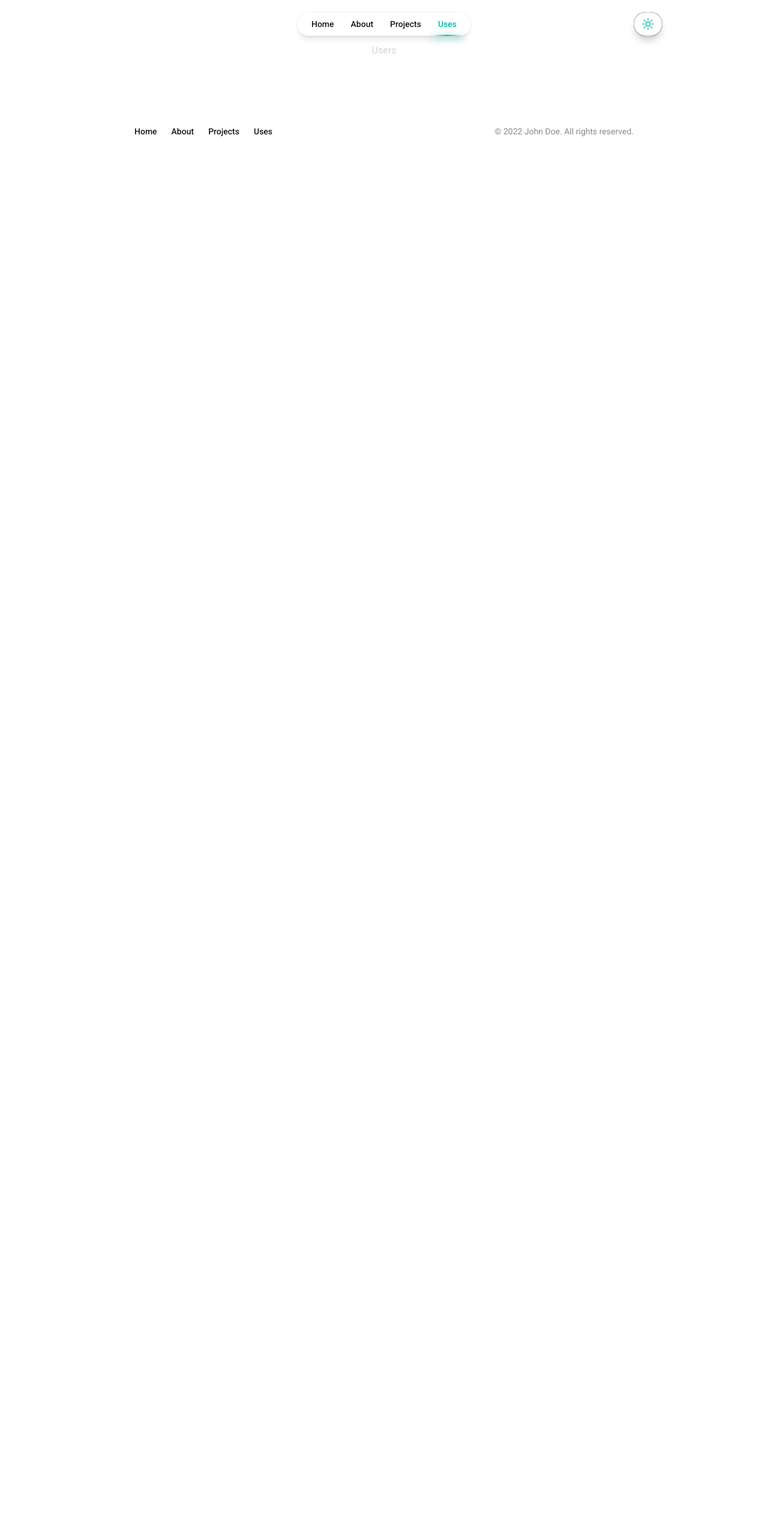
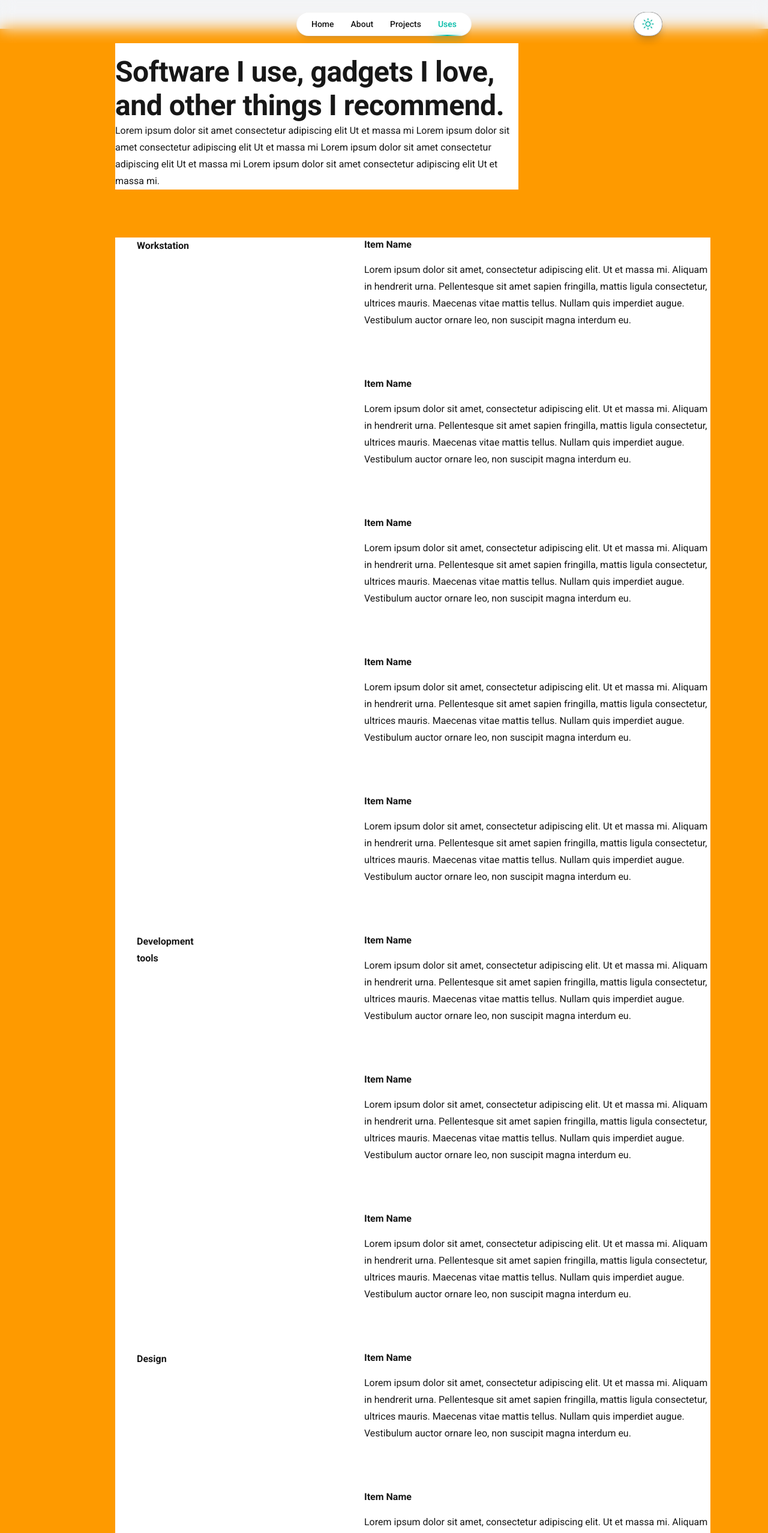
Before and after one commit to guilhermebpm/portifolio, a Next.js app: page /users in a window 1280 px wide. Shown: the top 2556 px of the page at 60% size. Before the commit the page ends 800 px from the top, so only its background shows below. Built offline with nearby package versions, Linux system fonts and the light colour scheme.

Commit message:
update user

```diff
--- a/src/app/layout.tsx
+++ b/src/app/layout.tsx
@@ -48,8 +48,8 @@ export default function RootLayout({ children }: { children: React.ReactNode })
     </header>
 
     {/* Main Content */}
-    <main className='pt-22 md:pt-12 flex flex-col items-center w-full'>
-      <div className='w-full max-w-7xl px-4 pt-0 md:pt-6 pb-16 md:px-20 mx-auto'>
+    <main className='pt-22 md:pt-12 flex flex-col items-center w-full max-h-full bg-gray-100'>
+      <div className='w-full max-h-full max-w-7xl px-4 pt-0 md:pt-6 pb-16 md:px-20 mx-auto bg-amber-500'>
         {children}
       </div>
     </main>
--- a/src/app/users/page.tsx
+++ b/src/app/users/page.tsx
@@ -1,3 +1,51 @@
+import Image from 'next/image';
+import Link from 'next/link';
+import UserIntro from '@/components/UserIntro';
+import WorkStation from '@/components/WorkStation';
 export default function users() {
-	return <h1 className='text-center text-gray-300'>Users</h1>;
+	return (
+		<main >
+					{/* Hero Section */}
+					<div className="mb-12 md:mb-20">
+						<UserIntro />
+					</div>
+					<div className='max-w-[992px] w-full h-[2704px] md:ml-28 bg-background mt-6'>
+			<div className='max-w-[992px] w-full h-fit bg-background flex flex-col md:flex-row justify-between'>
+				<h3 className='w-full md:max-w-[118px] text-left font-bold font-sans text-base text-foreground md:leading-7 md:ml-9'>Workstation</h3>
+				<div className='w-full md:w-[577px] h-fit bg-background'>
+					<WorkStation />
+					<WorkStation />
+					<WorkStation />
+					<WorkStation />
+					<WorkStation />
+				</div>
+			</div>
+			<div className='max-w-[992px] w-full h-fit bg-background flex flex-col md:flex-row justify-between'>
+				<h3 className='w-full md:max-w-[118px] text-left font-bold font-sans text-base text-foreground md:leading-7 md:ml-9'>Development tools</h3>
+				<div className='w-full md:w-[577px] h-fit bg-background'>
+					<WorkStation />
+					<WorkStation />
+					<WorkStation />
+				</div>
+			</div>
+			<div className='max-w-[992px] w-full h-fit bg-background flex flex-col md:flex-row justify-between'>
+				<h3 className='w-full md:max-w-[118px] text-left font-bold font-sans text-base text-foreground md:leading-7 md:ml-9'>Design</h3>
+				<div className='w-full md:w-[577px] h-fit bg-background'>
+					<WorkStation />
+					<WorkStation />
+				</div>
+			</div>
+			<div className='max-w-[992px] w-full h-fit bg-background flex flex-col md:flex-row justify-between'>
+				<h3 className='w-full md:max-w-[118px] text-left font-bold font-sans text-base text-foreground md:leading-7 md:ml-9'>Productivity</h3>
+				<div className='w-full md:w-[577px] h-fit bg-background'>
+					<WorkStation />
+					<WorkStation />
+					<WorkStation />
+					<WorkStation />
+				</div>
+			</div>
+		</div>
+
+		</main>
+	);
 }
--- a/src/components/Footer.tsx
+++ b/src/components/Footer.tsx
@@ -4,7 +4,7 @@ import Link from 'next/link';
 
 export function Footer() {
 	return (
-		<footer className="w-full border-t border-background bg-background">
+		<footer className="w-full max-h-fit border-t border-background bg-background">
 			<div className="mx-auto w-full max-w-7xl flex flex-col items-center gap-6 px-6 py-10 md:flex-row md:items-center md:justify-between md:px-36 md:py-12">
 				{/* Navigation Links */}
 				<nav className="flex flex-wrap justify-center gap-6">
--- /dev/null
+++ b/src/components/UserIntro.tsx
@@ -0,0 +1,20 @@
+export default function UserIntro() {
+	return (
+
+		<div className='h-full w-full max-w-[392px] bg-background pt-5 md:max-w-[672px] mx-auto md:ml-28'>
+			<div className='h-28 w-full rotate-0 opacity-100 '>
+				<h1 className='max-w-[672px] text-left font-bold font-sans text-2xl md:text-[48px] text-foreground leading-[30px] tracking-[-0.01em] md:text-5xl md:leading-[56px]'>
+					Software I use, gadgets I love, and other things I recommend.
+				</h1>
+			</div>
+			<div className='h-full w-full'>
+				<p className='text-left font-normal font-sans text-base text-foreground leading-[28px] tracking-normal md:leading-7'>
+					Lorem ipsum dolor sit amet consectetur adipiscing elit Ut et massa mi Lorem ipsum dolor sit amet consectetur
+					adipiscing elit Ut et massa mi Lorem ipsum dolor sit amet consectetur adipiscing elit Ut et massa mi Lorem ipsum dolor
+					sit amet consectetur adipiscing elit Ut et massa mi.
+				</p>
+			</div>
+		</div>
+
+	);
+}
--- /dev/null
+++ b/src/components/WorkStation.tsx
@@ -0,0 +1,11 @@
+export default function WorkStation() {
+	return (
+				<div className='max-w-[577px] w-full h-fit bg-background mx-auto md:mb-20'>
+					<h3 className='text-left font-bold font-sans text-base text-foreground'>Item Name</h3>
+					<p className='text-left font-normal font-sans text-base text-foreground leading-[28px] tracking-normal md:leading-7 mt-4'>
+					Lorem ipsum dolor sit amet, consectetur adipiscing elit. Ut et massa mi. Aliquam in hendrerit urna. Pellentesque sit amet sapien fringilla, mattis ligula consectetur, ultrices mauris. Maecenas vitae mattis tellus. Nullam quis imperdiet augue. Vestibulum auctor ornare leo, non suscipit magna interdum eu.
+				</p>
+				</div>
+
+	);
+}
```
